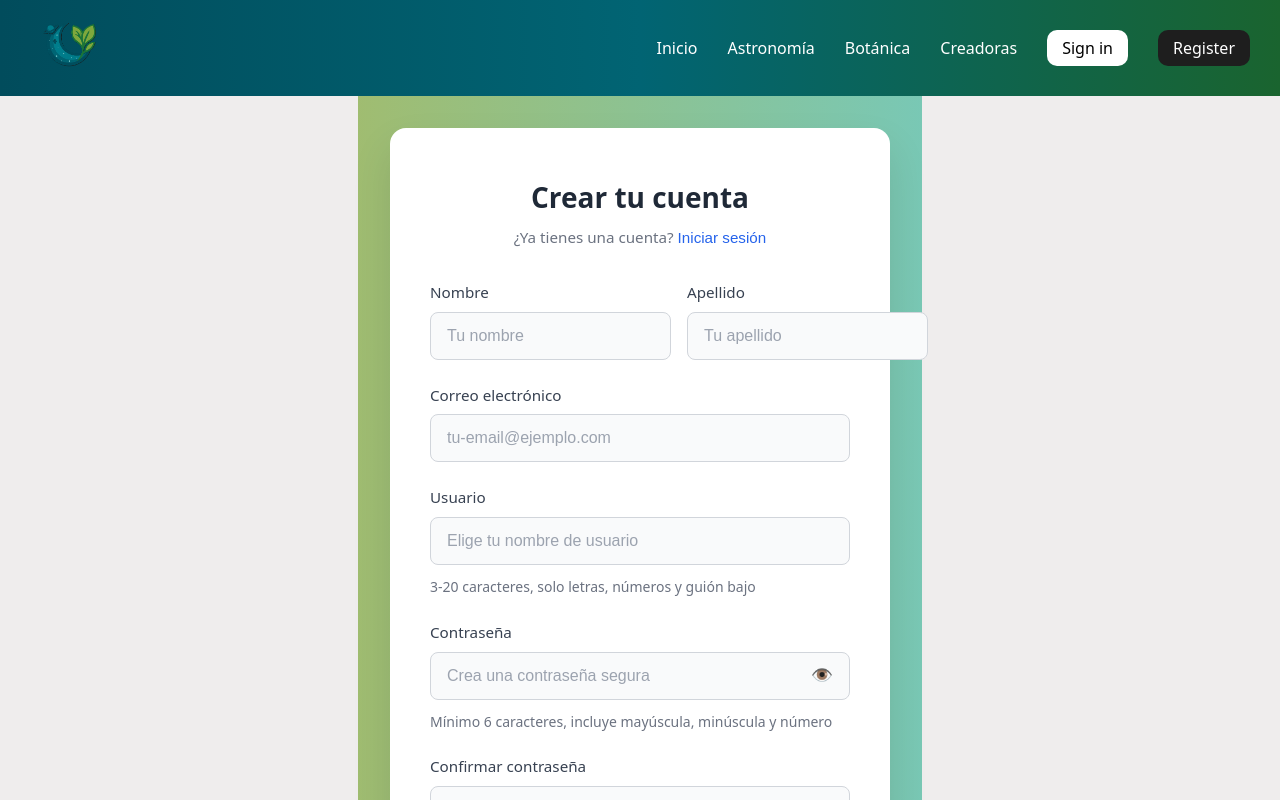
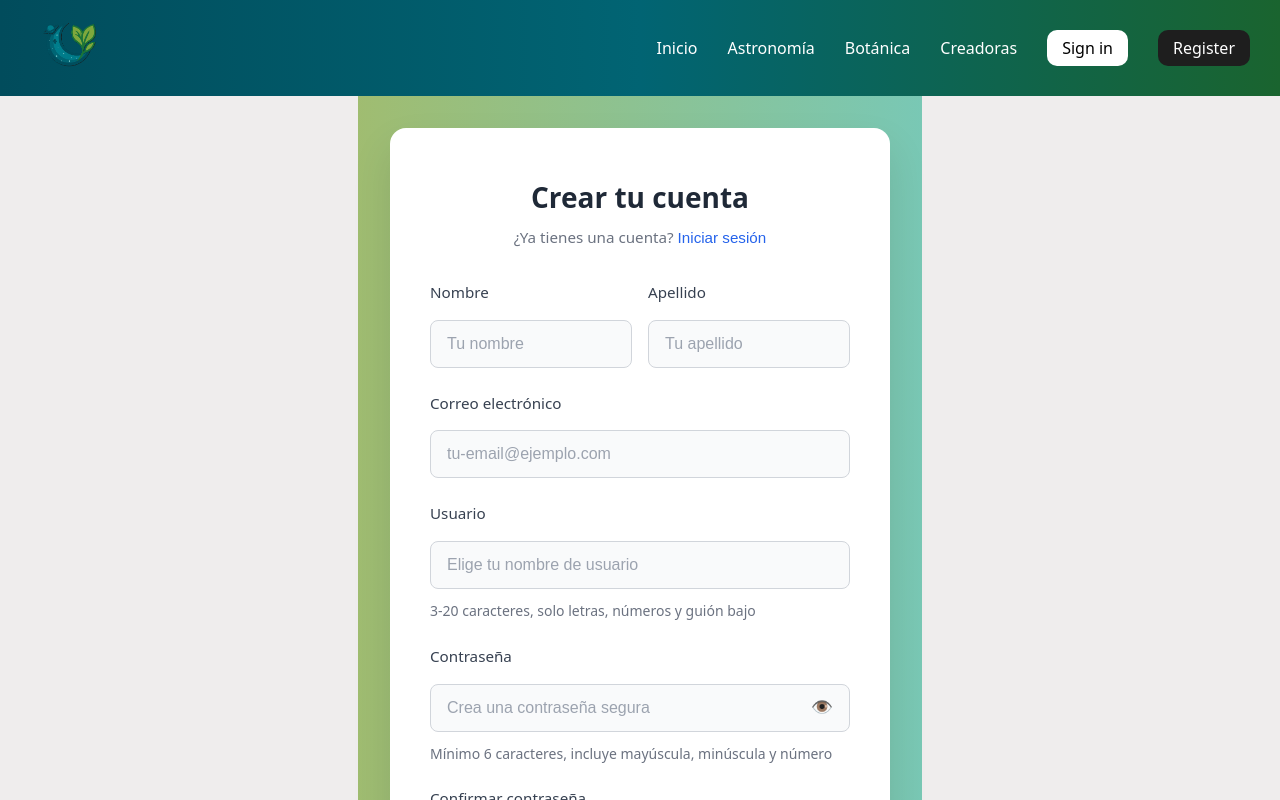
Before and after one commit to Sylva-Organization/CelestialBloom-Client, a React (Vite) app: page /inicio-sesion in a window 1280 px wide. Both pictures are taken after a click on the button "Crear una cuenta". Shown: the top 800 px of the page. Built offline with nearby package versions, Linux system fonts and the light colour scheme.

Commit message:
fix(form): fix positioning of the last name field

```diff
--- a/src/pages/Register.css
+++ b/src/pages/Register.css
@@ -67,18 +67,22 @@
     display: grid;
     grid-template-columns: 1fr 1fr;
     gap: 1rem;
+    align-items: start;
 }
 
 .form-group {
     display: flex;
     flex-direction: column;
     gap: 0.5rem;
+    width: 100%;
 }
 
 .form-group label {
     font-weight: 500;
     color: #374151;
     font-size: 0.95rem;
+    margin-bottom: 0.5rem;
+    display: block;
 }
 
 .form-group input {
@@ -88,6 +92,8 @@
     font-size: 1rem;
     transition: all 0.3s ease;
     background: #f9fafb;
+    width: 100%;
+    box-sizing: border-box;
 }
 
 .form-group input:focus {
```
